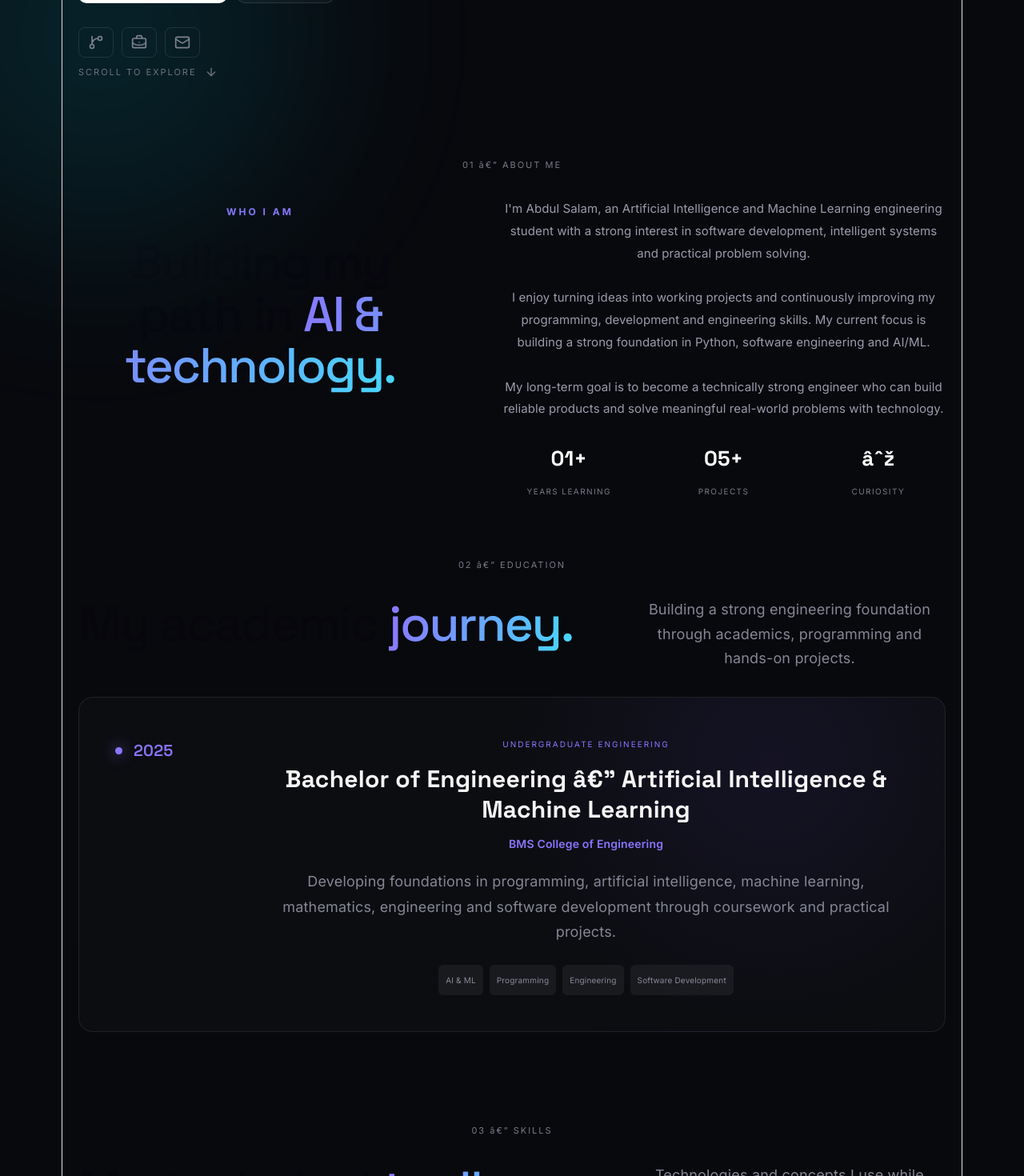
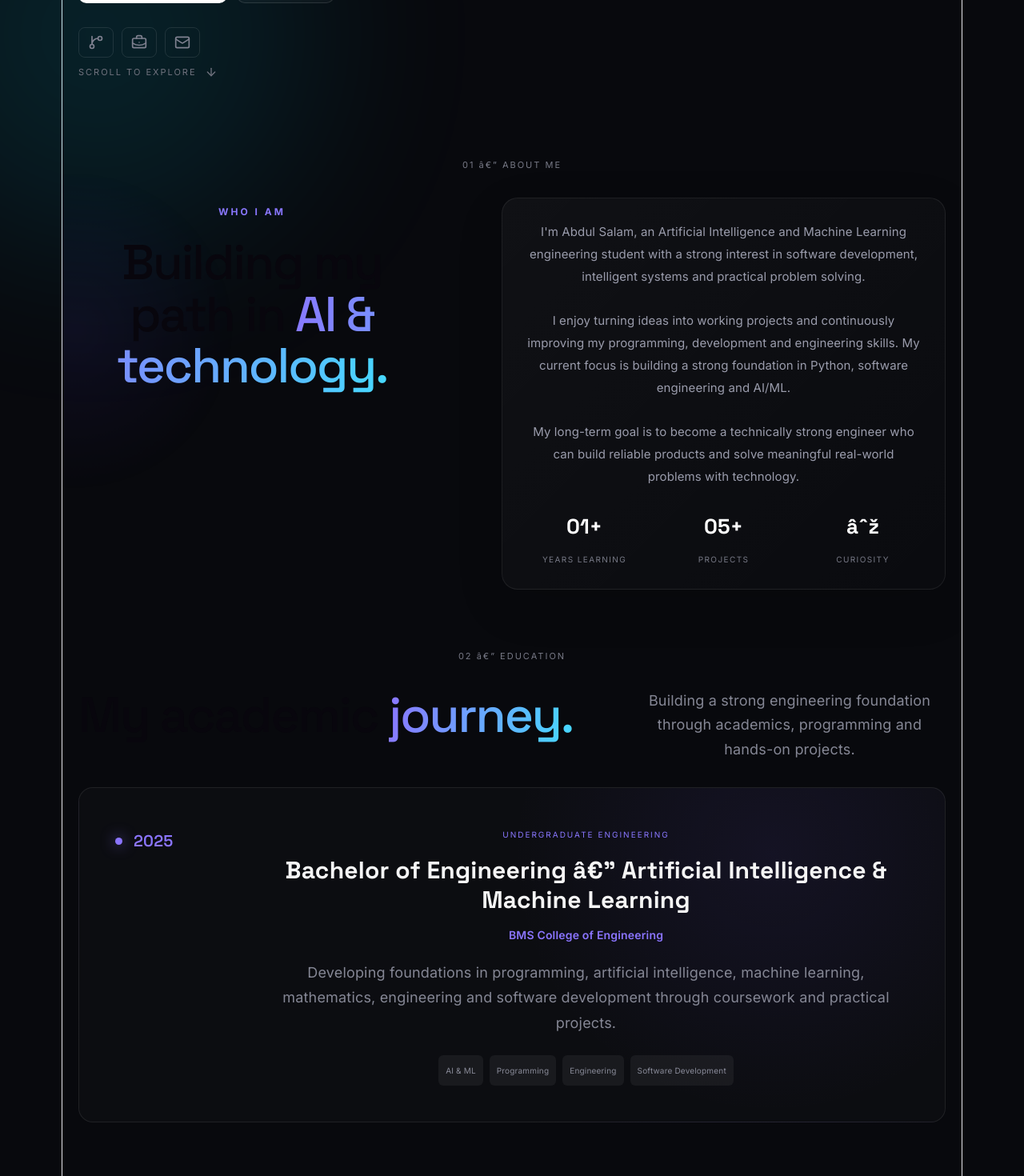
Before and after one commit to abdulsalam025/abdul-salam-portfolio, a React (Vite) app: page / in a window 1280 px wide. Shown: the part 740-2210 px from the top of the page at 80% size. Built offline with nearby package versions, Linux system fonts and the light colour scheme; no server answers.

Commit message:
Polish About and Education sections

```diff
--- a/src/App.css
+++ b/src/App.css
@@ -3385,3 +3385,204 @@ footer strong {
     transform: none !important;
   }
 }
+
+/* =========================================
+   PREMIUM ABOUT + EDUCATION PRESENTATION
+   ========================================= */
+
+/* ABOUT */
+.about-section {
+  position: relative;
+}
+
+.about-section::before {
+  content: "";
+  position: absolute;
+  width: 420px;
+  height: 420px;
+  left: -240px;
+  top: 80px;
+  border-radius: 50%;
+  background: radial-gradient(
+    circle,
+    rgba(109, 74, 255, 0.08),
+    transparent 68%
+  );
+  pointer-events: none;
+  animation: aboutGlowDrift 10s ease-in-out infinite;
+}
+
+@keyframes aboutGlowDrift {
+  0%, 100% {
+    transform: translate3d(0, 0, 0);
+  }
+  50% {
+    transform: translate3d(35px, -20px, 0);
+  }
+}
+
+#about .section-heading,
+#about .section-grid {
+  position: relative;
+  z-index: 1;
+}
+
+#about .section-grid > div {
+  transition:
+    transform 0.4s cubic-bezier(0.22, 1, 0.36, 1),
+    opacity 0.4s ease;
+}
+
+#about .section-grid > div:nth-child(1) {
+  padding-right: 20px;
+}
+
+#about .section-grid > div:nth-child(2) {
+  padding: 28px;
+  border: 1px solid rgba(255,255,255,0.07);
+  border-radius: 20px;
+  background:
+    linear-gradient(
+      135deg,
+      rgba(255,255,255,0.035),
+      rgba(255,255,255,0.012)
+    );
+  box-shadow: 0 20px 60px rgba(0,0,0,0.12);
+  transition:
+    transform 0.4s cubic-bezier(0.22, 1, 0.36, 1),
+    border-color 0.3s ease,
+    box-shadow 0.4s ease;
+}
+
+#about .section-grid > div:nth-child(2):hover {
+  transform: translateY(-6px);
+  border-color: rgba(139,117,255,0.24);
+  box-shadow:
+    0 25px 70px rgba(0,0,0,0.18),
+    0 0 35px rgba(109,74,255,0.06);
+}
+
+#about .section-grid > div:nth-child(2) p {
+  line-height: 1.85;
+}
+
+/* EDUCATION */
+.education-section {
+  position: relative;
+}
+
+.education-card {
+  overflow: hidden;
+  isolation: isolate;
+  transition:
+    transform 0.45s cubic-bezier(0.22, 1, 0.36, 1),
+    border-color 0.35s ease,
+    box-shadow 0.45s ease,
+    background 0.35s ease;
+}
+
+.education-card::before {
+  content: "";
+  position: absolute;
+  inset: 0;
+  z-index: -1;
+  pointer-events: none;
+  opacity: 0;
+  background:
+    radial-gradient(
+      circle at 15% 20%,
+      rgba(139,117,255,0.13),
+      transparent 32%
+    ),
+    radial-gradient(
+      circle at 85% 80%,
+      rgba(82,196,255,0.07),
+      transparent 30%
+    );
+  transition: opacity 0.45s ease;
+}
+
+.education-card:hover {
+  transform: translateY(-8px);
+  border-color: rgba(139,117,255,0.34);
+  box-shadow:
+    0 25px 70px rgba(0,0,0,0.22),
+    0 0 35px rgba(109,74,255,0.07);
+}
+
+.education-card:hover::before {
+  opacity: 1;
+}
+
+.education-year {
+  transition:
+    transform 0.35s ease,
+    color 0.3s ease;
+}
+
+.education-card:hover .education-year {
+  transform: translateX(4px);
+}
+
+.education-content h3 {
+  transition:
+    transform 0.35s ease,
+    color 0.3s ease;
+}
+
+.education-card:hover .education-content h3 {
+  transform: translateX(3px);
+}
+
+.education-content .tags {
+  display: flex;
+  gap: 8px;
+  flex-wrap: wrap;
+}
+
+.education-content .tags span {
+  transition:
+    transform 0.25s ease,
+    border-color 0.25s ease,
+    background 0.25s ease;
+}
+
+.education-card:hover .tags span:nth-child(1) {
+  transform: translateY(-2px);
+}
+
+.education-card:hover .tags span:nth-child(2) {
+  transform: translateY(-3px);
+}
+
+.education-card:hover .tags span:nth-child(3) {
+  transform: translateY(-2px);
+}
+
+/* Reduced motion */
+@media (prefers-reduced-motion: reduce) {
+  .about-section::before,
+  .about-section .section-grid > div,
+  .education-card,
+  .education-card::before,
+  .education-year,
+  .education-content h3,
+  .education-content .tags span {
+    animation: none !important;
+    transition: none !important;
+    transform: none !important;
+  }
+}
+
+/* Mobile */
+@media (max-width: 600px) {
+  #about .section-grid > div:nth-child(2) {
+    padding: 22px 18px;
+  }
+
+  .about-section::before {
+    width: 280px;
+    height: 280px;
+    left: -190px;
+  }
+}
```
